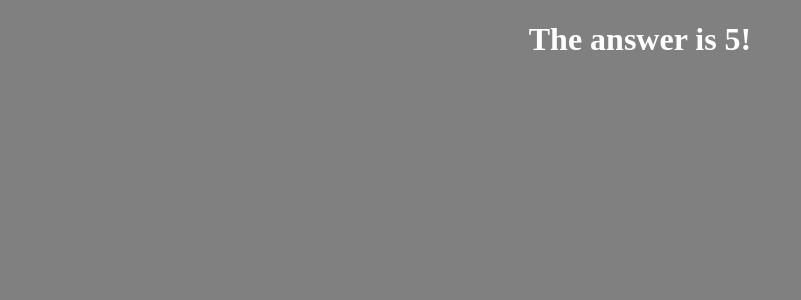
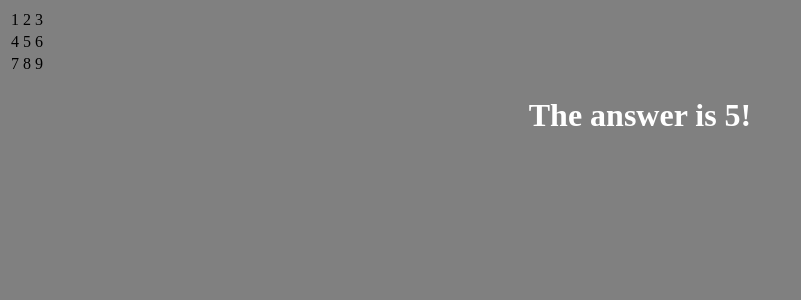
Before and after one commit to lamaqdahodwala/cool-math-tricks, a Flask app: page /answeris5 in a window 1280 px wide. Shown: the top 300 px of the page, without its empty margins (0-801 px from the left). Run offline with Flask 2, Linux system fonts and the light colour scheme.

Commit message:
okboomer

```diff
--- a/main.py
+++ b/main.py
@@ -1,7 +1,6 @@
 from flask import Flask, render_template, url_for
 
 app = Flask('app')
-
 
 @app.route('/')
 def home():
--- a/templates/answeris5/index.html
+++ b/templates/answeris5/index.html
@@ -9,6 +9,28 @@
 </head>
 <body>
     <script src="static/script.js"></script>
+    <div id="calculator">
+        <output id="output"></output>
+        <table id="buttons">
+            <tbody>
+                <tr>
+                    <td class='typenum' onclick="typenum('1')">1</td>
+                    <td class='typenum' onclick="typenum('2')">2</td>
+                    <td class='typenum' onclick="typenum('3')">3</td>
+                </tr>
+                <tr>
+                    <td class='typenum' onclick="typenum('4')">4</td>
+                    <td class='typenum' onclick="typenum('5')">5</td>
+                    <td class='typenum' onclick="typenum('6')">6</td>
+                </tr>
+                <tr>
+                    <td class='typenum' onclick="typenum('7')">7</td>
+                    <td class='typenum' onclick="typenum('8')">8</td>
+                    <td class='typenum' onclick="typenum('9')">9</td>
+                </tr>
+            </tbody>
+        </table>
+    </div>
     <h1>
         The answer is 5!
     </h1>
```
